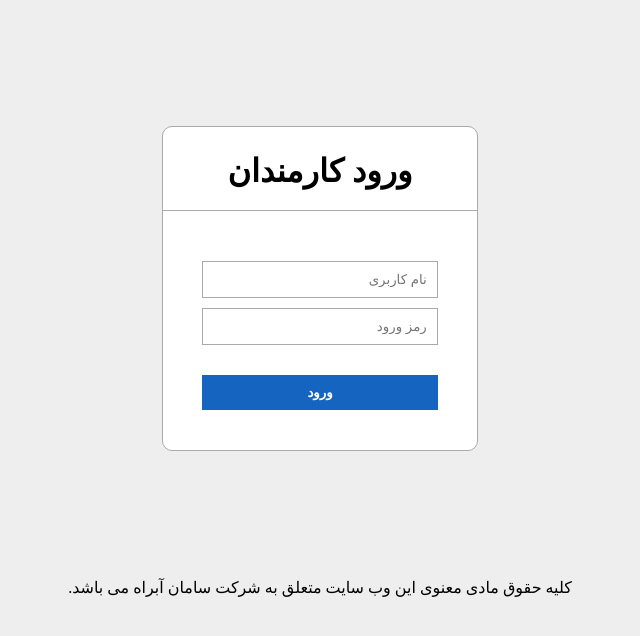
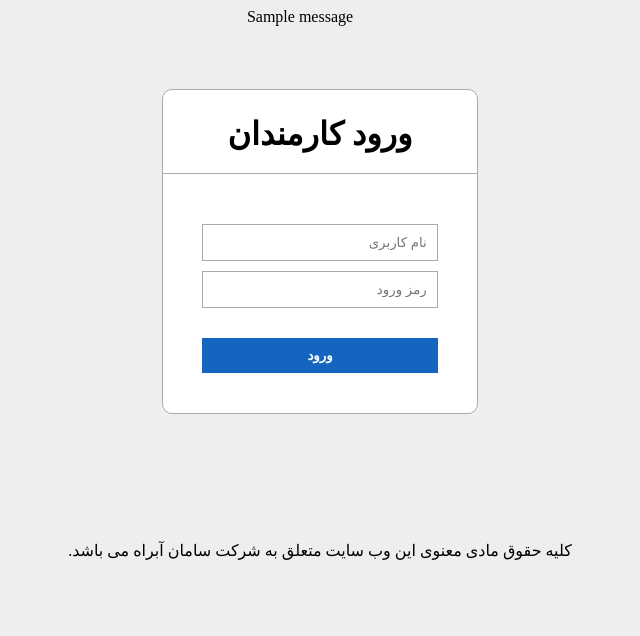
Before and after one commit to sglmi/samanabrah, a Django app: page / in a window 1280 px wide. Shown: the top 636 px of the page, without its empty margins (320-960 px from the left). Run offline with Django 3.2, Linux system fonts and the light colour scheme; tables that the repository leaves empty hold one stand-in row (values such as "Sample post"); one stand-in notice (Sample message) is shown.

Commit message:
Display error message on login form.

```diff
--- a/samanabrah/static/css/style.css
+++ b/samanabrah/static/css/style.css
@@ -19,12 +19,25 @@
   background-color: var(--main-bg);
 }
 
+.messages {
+  list-style-type: none;
+  width: 80%;
+  margin: auto;
+  text-align: center;
+}
+
+.messages .error {
+  background-color: #d32f2f;
+  padding: 10px 20px 10px 0;
+  color: #fff;
+}
+
 /* LOGIN */
 .login {
   background-color: var(--second-bg);
   width: 25%;
   margin: auto;
-  margin-top: 10%;
+  margin-top: 5%;
   padding: 20px 0 40px 0;
   border-radius: 10px;
   border: 1px solid var(--bd);
@@ -39,7 +52,6 @@
   background-color: var(--bd);
   height: 1px;
   margin: 20px 0 50px 0;
-
 }
 
 .login input {
@@ -74,16 +86,19 @@
   .login {
     width: 40%;
   }
+
 }
 
 @media (max-width:768px) {
   .login {
     width: 55%;
   }
+
 }
 
 @media (max-width:468px) {
   .login {
     width: 70%;
   }
+
 }
--- a/samanabrah/templates/base.html
+++ b/samanabrah/templates/base.html
@@ -11,6 +11,7 @@
 <body>
   <header>
     {% include 'includes/navbar.html' %}
+    {% include 'includes/messages.html' %}
   </header>
   <main>
     {% block main %}{% endblock main %}
--- /dev/null
+++ b/samanabrah/templates/includes/messages.html
@@ -0,0 +1,7 @@
+{% if messages %}
+  <ul class="messages">
+    {% for message in messages %}
+      <li {% if message.tags %} class="{{ message.tags }}"{% endif %}>{{ message }}</li>
+    {% endfor %}
+  </ul>
+{% endif %}
--- a/samanabrah/users/views.py
+++ b/samanabrah/users/views.py
@@ -1,6 +1,7 @@
 from django.shortcuts import redirect, render
 from django.http import HttpResponse
 from django.contrib.auth import authenticate, login
+from django.contrib import messages
 
 
 def index(request):
@@ -8,13 +9,15 @@
 
 
 def user_login(request):
-    username = request.POST.get("username")
-    password = request.POST.get("password")
-    user = authenticate(request, username=username, password=password)
-    if user is not None:
-        login(request, user)
-        return redirect("users:succ")
-    else:
-        print("Bad Credential.")
+    if request.method == "POST":
+        username = request.POST.get("username")
+        password = request.POST.get("password")
+        user = authenticate(request, username=username, password=password)
+        if user is not None:
+            login(request, user)
+            return redirect("users:succ")
+        else:
+            messages.error(request, "نام کاربری یا رمز ورود اشتباه است.")
+            print("Bad Credential.")
 
     return render(request, "users/login.html")
```
